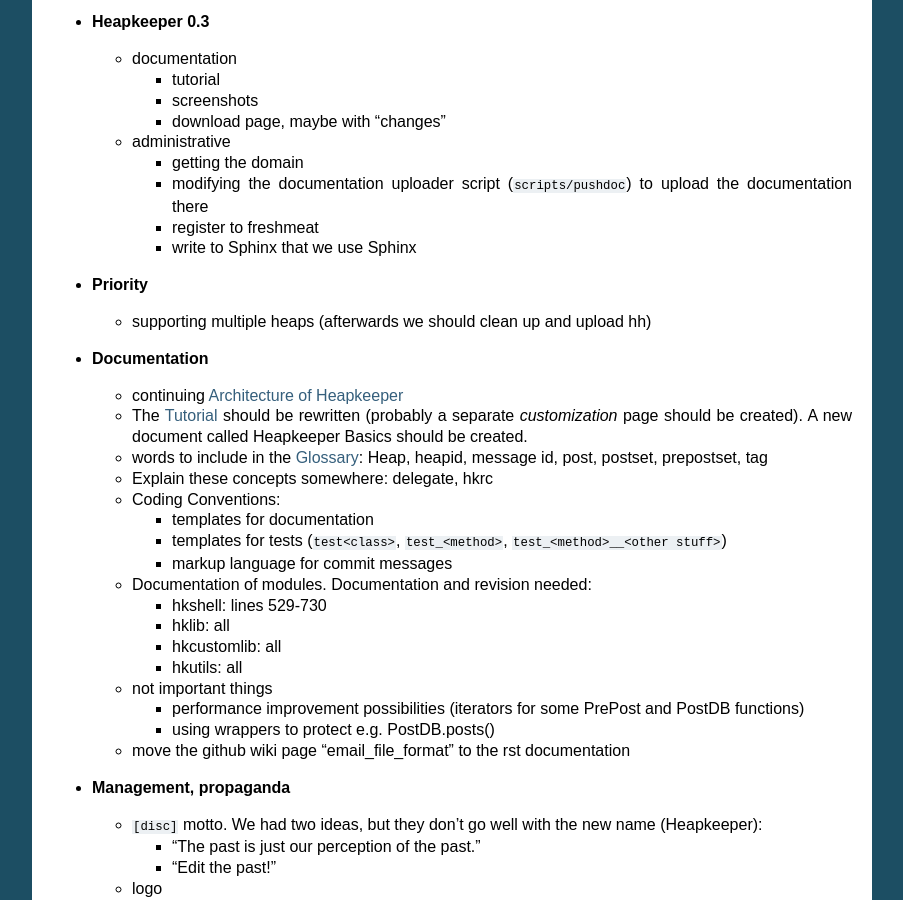
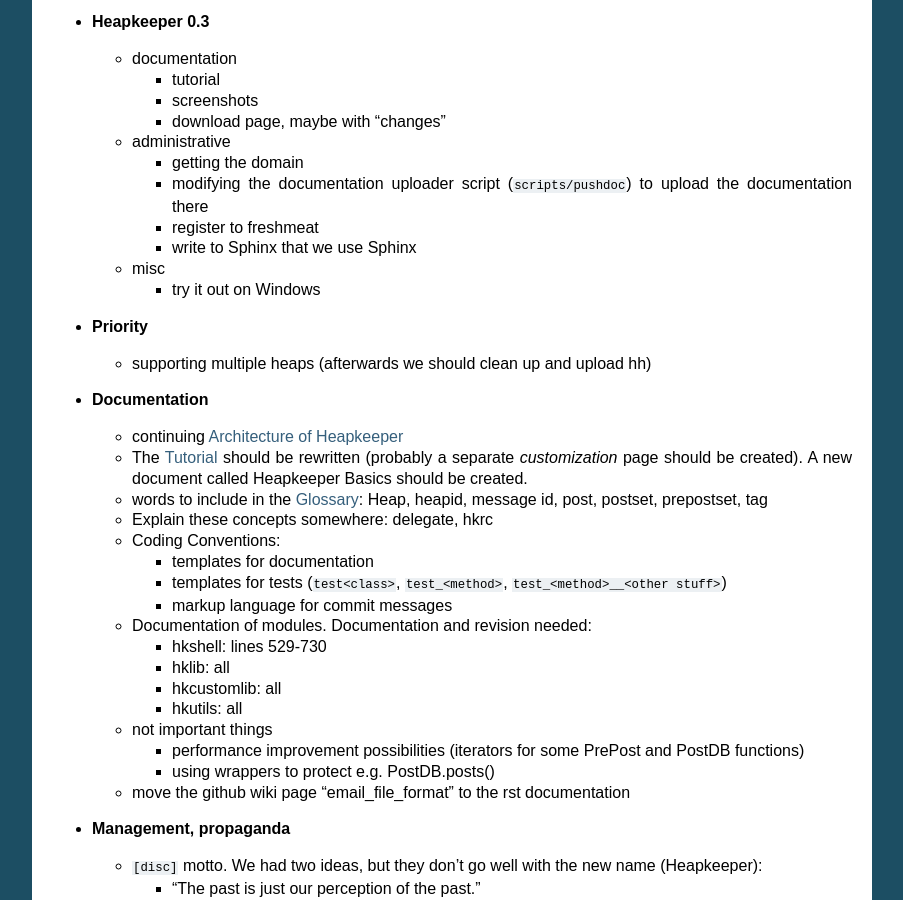
Before and after one commit to hcs42/heapkeeper-old, a Sphinx documentation site: the page built from doc/todo.rst, in a window 1280 px wide and 900 px high, scrolled down 420 px. Shown: the whole window, without its empty margins (198-1101 px from the left). Built offline with Sphinx 7.4.7, drawn with Linux system fonts in a browser that asks for light colours.

Commit message:
Todo: item added

```diff
--- a/doc/todo.rst
+++ b/doc/todo.rst
@@ -34,6 +34,10 @@ Todo items
       upload the documentation there
     * register to freshmeat
     * write to Sphinx that we use Sphinx
+
+  * misc
+
+    * try it out on Windows
 
 * **Priority**
 
```
